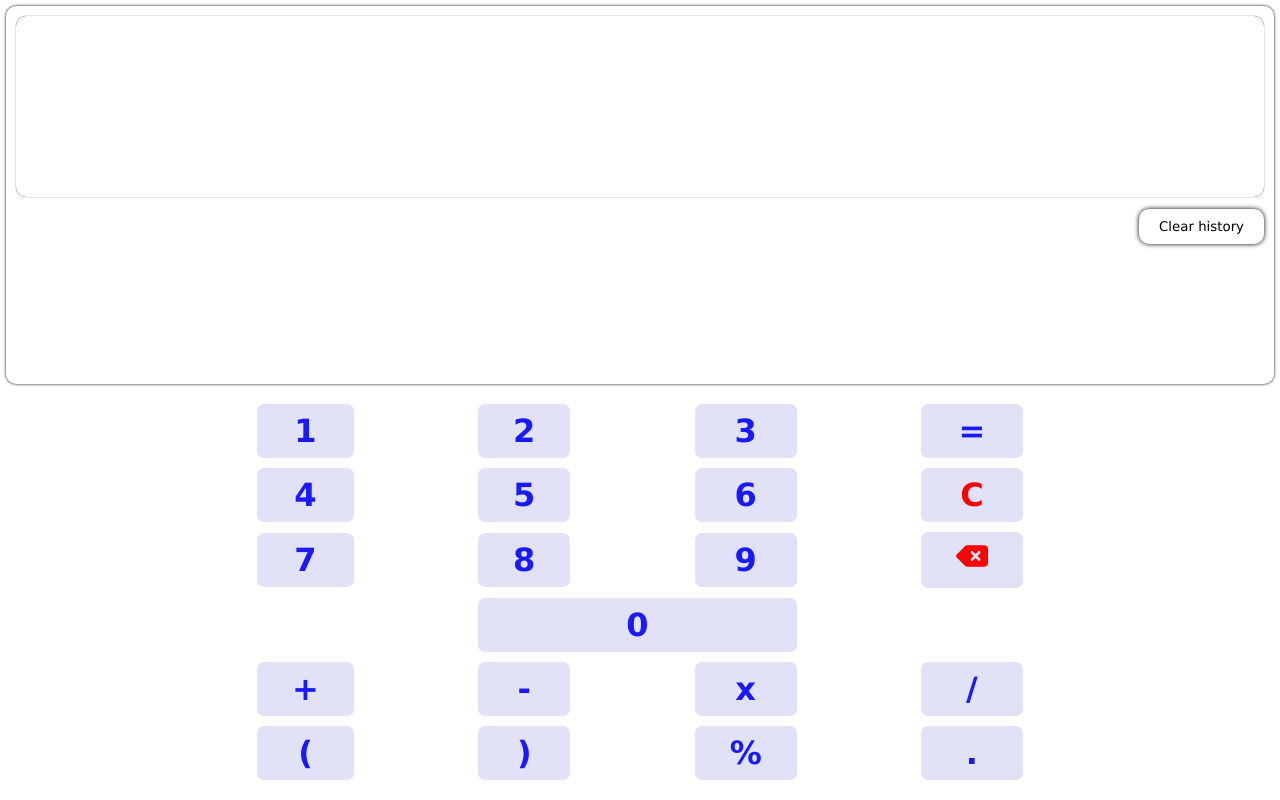
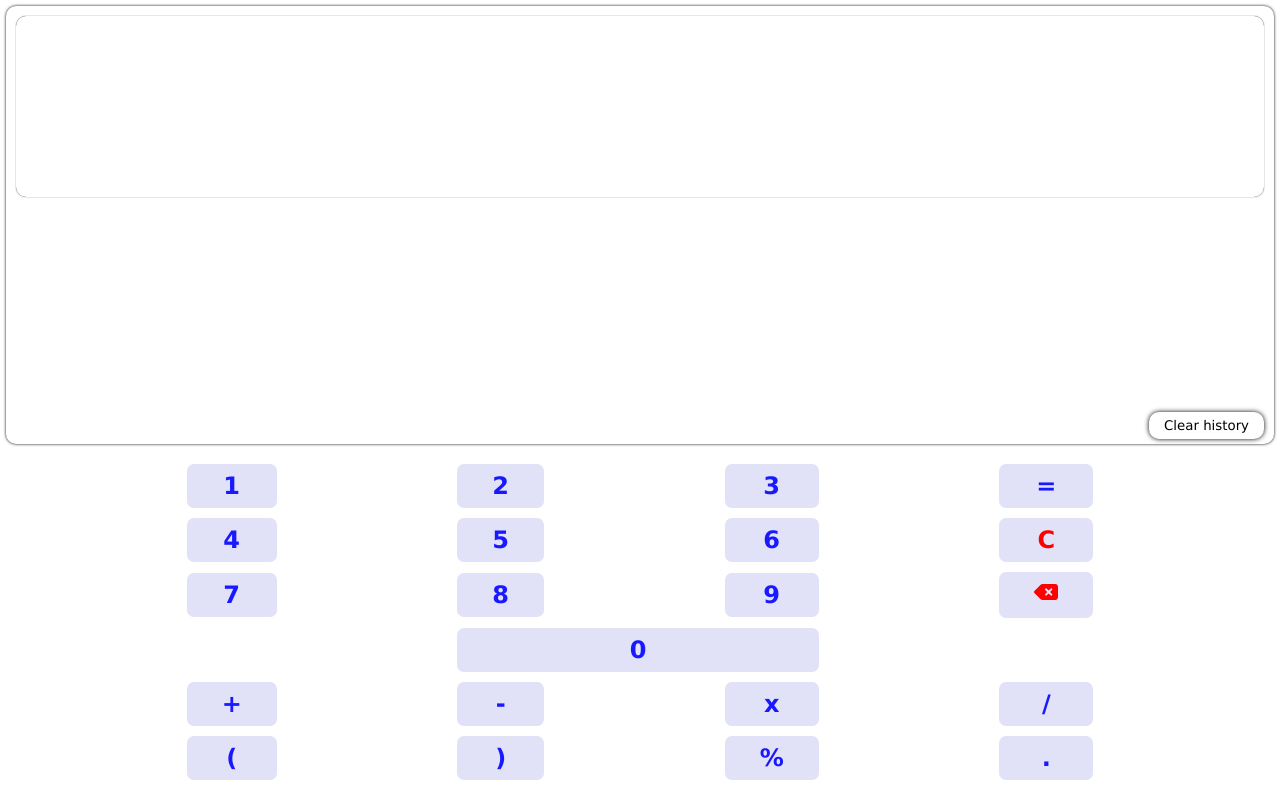
Before and after one commit to Jephthah-spec/Jorse-Calculator, a React (Vite) app: page / in a window 1280 px wide. Built offline with nearby package versions, Linux system fonts and the light colour scheme.

Commit message:
Made small changes

```diff
--- a/src/App.css
+++ b/src/App.css
@@ -34,7 +34,7 @@ body{
 .Input{
   width: 100%;
   height: 100%;
-  padding: 5px 10px -100px 10px;
+  padding: 5px 10px 100px 10px;
   background-color: transparent;
   border: none;
   outline: none;
@@ -63,7 +63,7 @@ body{
   box-shadow: 0 0 1px var(--third-color);
 }
 .InputCont{
-  width: 80%;
+  width: 100%;
   height: fit-content;
   padding: 10px ;
   display: grid;
@@ -86,7 +86,7 @@ body{
   background-color: var(--first-color);
   color: rgb(25, 25, 255);
   font-weight: bolder;
-  font-size: 2em;
+  font-size: 1.5em;
   cursor: pointer;
   transition: transform 0.3s linear;
 }
@@ -95,7 +95,7 @@ body{
 }
 .Clear{
   position: absolute;
-  bottom: 37%;
+  bottom: 5px;
   right: 10px;
   width: fit-content;
   height: fit-content;
@@ -103,5 +103,6 @@ body{
   border: none;
   background-color: var(--second-color);
   box-shadow: 0 0 5px var(--third-color);
-  padding: 10px 20px;
+  padding: 6px 15px;
+  cursor: pointer;
 }
```
